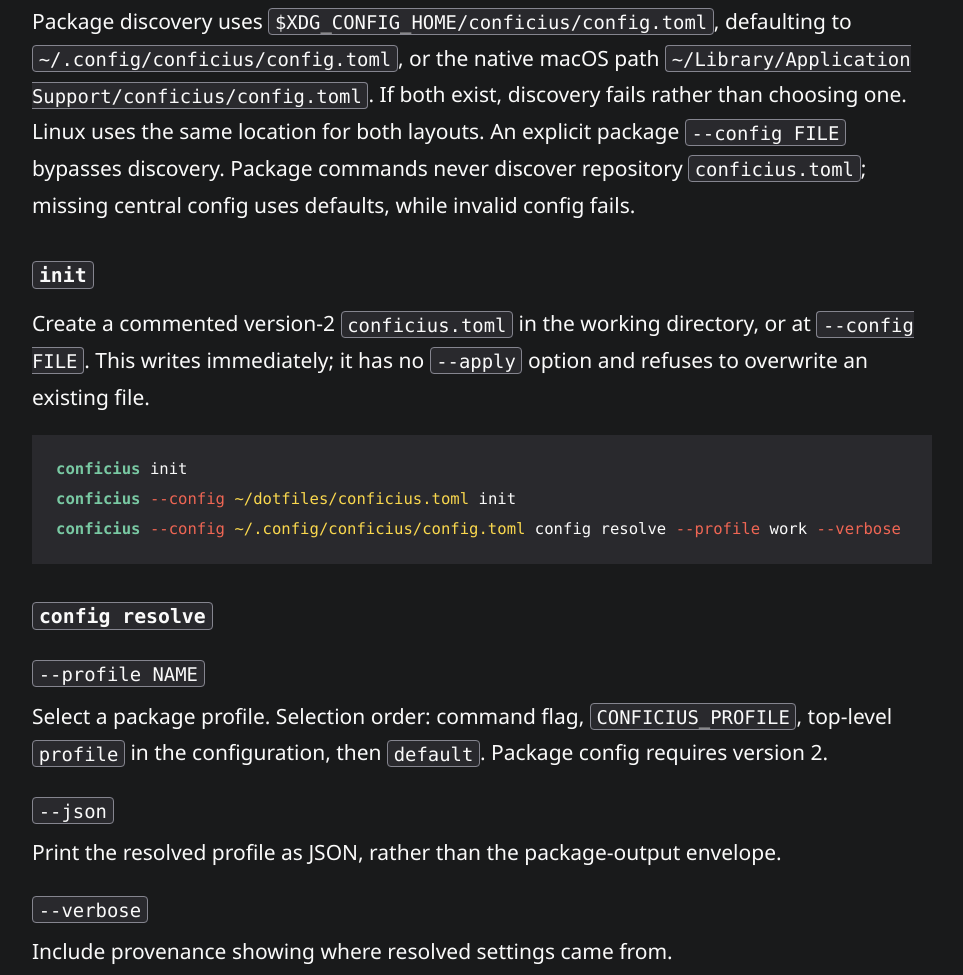
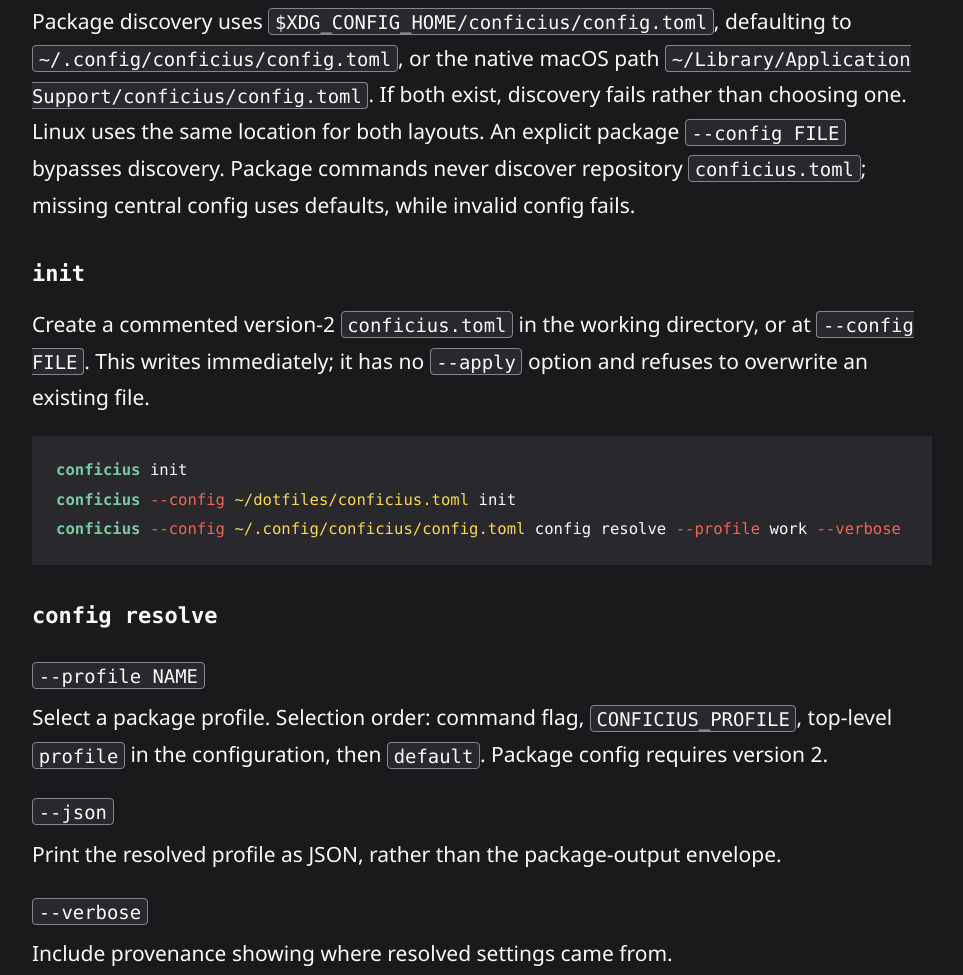
Before and after one commit to jccguimaraes/conficius, a plain HTML site: page docs/cli.html in a window 1280 px wide. Shown: the part 2770-3745 px from the top of the page, without its empty margins (308-1271 px from the left). Drawn offline with Linux system fonts and the light colour scheme.

Commit message:
style: restore command heading appearance on website (#11)

```diff
--- a/docs/assets/site.css
+++ b/docs/assets/site.css
@@ -44,6 +44,7 @@
     code, pre, kbd { font-family: ui-monospace, SFMono-Regular, Consolas, monospace; }
     code { font-size: .9em; overflow-wrap: anywhere; }
     :not(pre) > code { color: var(--ink); background: var(--wash); border: 1px solid var(--rule); border-radius: .2rem; padding: .08em .3em; }
+    :is(h1, h2, h3, h4, h5, h6) > code { color: inherit; background: none; border: 0; border-radius: 0; padding: 0; font-size: inherit; font-weight: inherit; }
     pre { background: var(--wash); padding: 1rem 1.2rem; margin: 1rem 0; font-size: .78rem; line-height: 1.9; overflow-x: auto; }
     pre code { font-size: inherit; overflow-wrap: normal; }
     pre code .syntax-command, pre code .syntax-section { color: var(--accent); font-weight: 700; }
```
